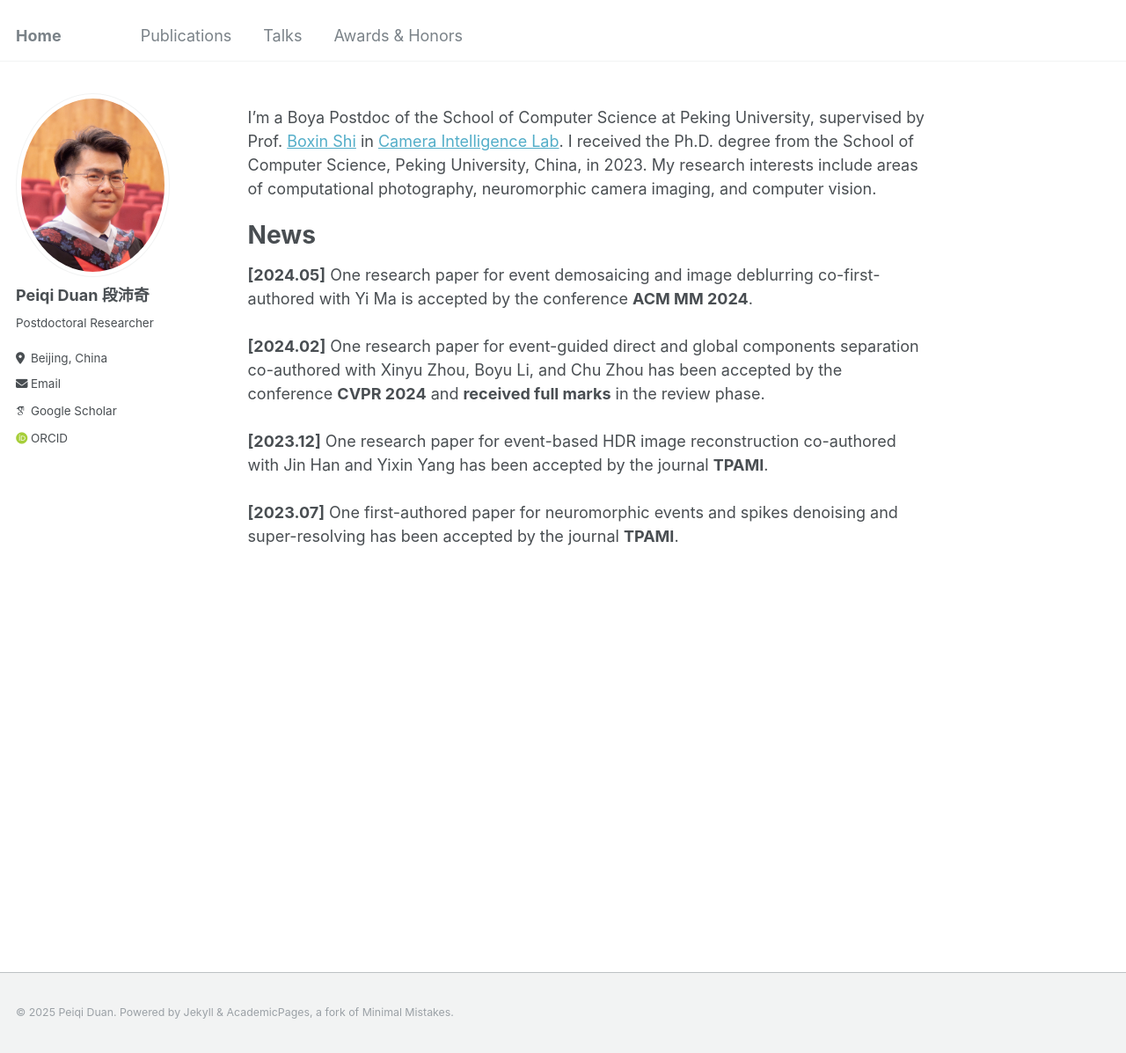
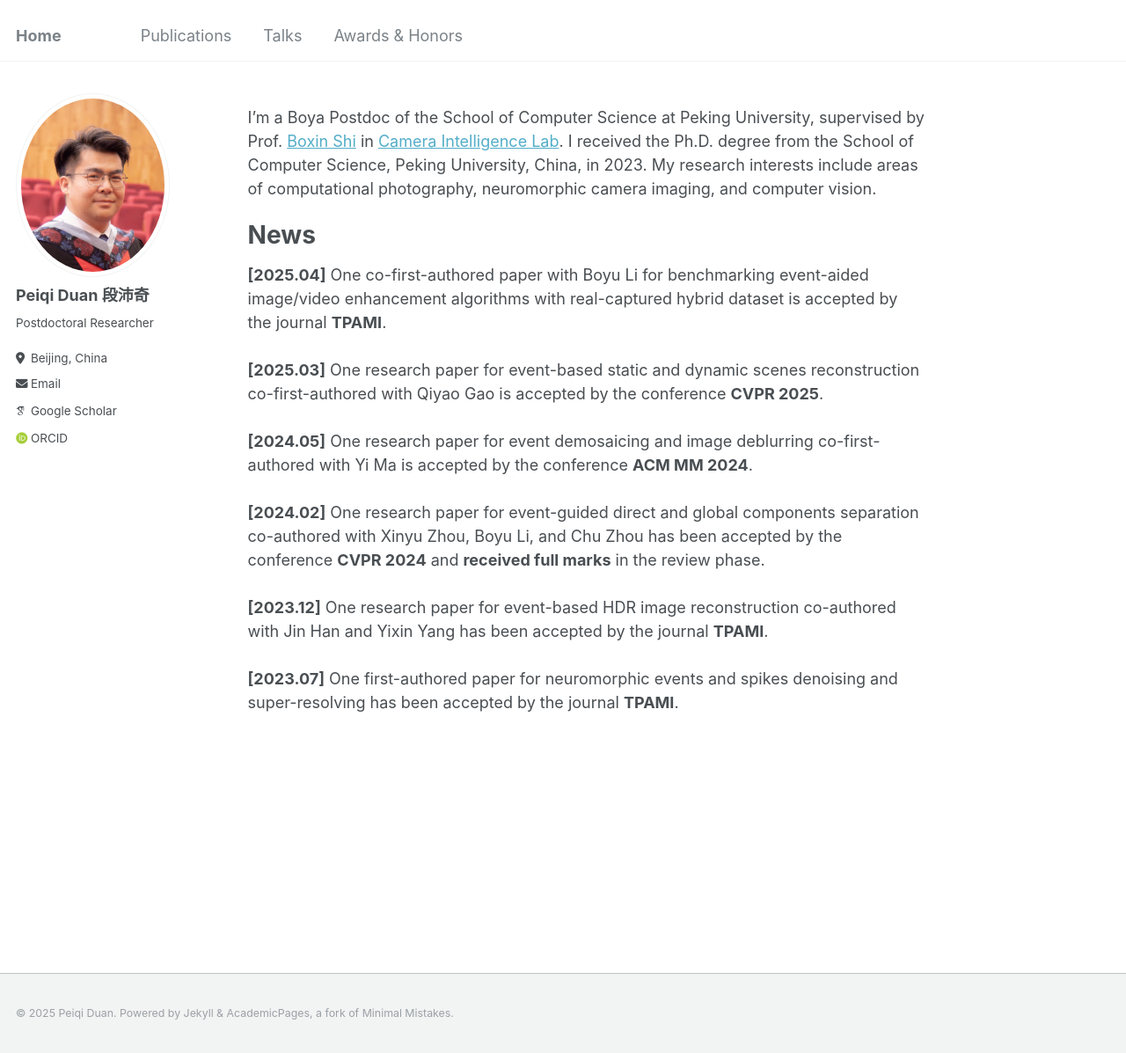
Before and after one commit to peiqi-duan/peiqi-duan.github.io, a Jekyll site: the page built from _pages/about.md, in a window 1280 px wide and 1197 px high. Shown: the whole window at 88% size. Built offline with Jekyll 4.4.1, drawn with Linux system fonts in a browser that asks for light colours; some web fonts are replaced.

Commit message:
Update about.md

```diff
--- a/_pages/about.md
+++ b/_pages/about.md
@@ -11,6 +11,8 @@ I'm a Boya Postdoc of the School of Computer Science at Peking University, super
 
 News
 ======
+<b>[2025.04]</b> One co-first-authored paper with Boyu Li for benchmarking event-aided image/video enhancement algorithms with real-captured hybrid dataset is accepted by the journal <b>TPAMI</b>.<br><br>
+<b>[2025.03]</b> One research paper for event-based static and dynamic scenes reconstruction co-first-authored with Qiyao Gao is accepted by the conference <b>CVPR 2025</b>.<br><br>
 <b>[2024.05]</b> One research paper for event demosaicing and image deblurring co-first-authored with Yi Ma is accepted by the conference <b>ACM MM 2024</b>.<br><br>
 <b>[2024.02]</b> One research paper for event-guided direct and global components separation co-authored with Xinyu Zhou, Boyu Li, and Chu Zhou has been accepted by the conference <b>CVPR 2024</b> and <b>received full marks</b> in the review phase.<br><br>
 <b>[2023.12]</b> One research paper for event-based HDR image reconstruction co-authored with Jin Han and Yixin Yang has been accepted by the journal <b>TPAMI</b>.<br><br>
```
